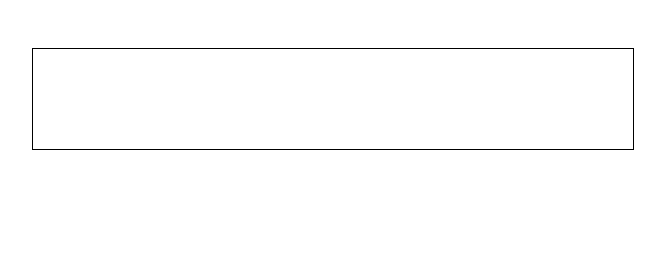
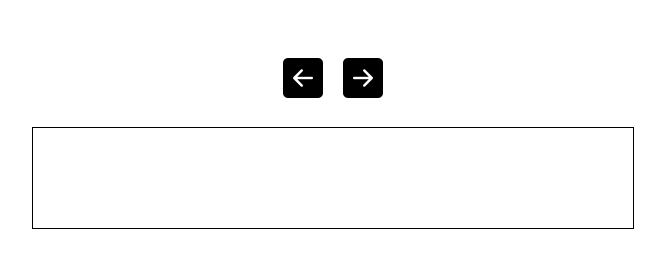
Before and after one commit to pss-aileen/practice-canvas-api, a plain HTML site: page 02_draw-eraserr/index.html in a window 1280 px wide. Shown: the whole page, without its empty margins (307-972 px from the left). Drawn offline with nearby package versions, Linux system fonts and the light colour scheme.

Commit message:
ボタンの挙動修正

```diff
--- a/02_draw-eraserr/index.html
+++ b/02_draw-eraserr/index.html
@@ -5,11 +5,14 @@
   <meta charset="UTF-8">
   <meta name="viewport" content="width=device-width, initial-scale=1.0">
   <title>Canvas API</title>
+  <link rel="stylesheet" href="https://cdn.jsdelivr.net/npm/bootstrap-icons@1.11.3/font/bootstrap-icons.min.css">
   <link rel="stylesheet" href="style.css">
 </head>
 
 <body>
 
+  <button aria-label="戻る" id="prev"><i class="bi bi-arrow-left-square-fill"></i></button>
+  <button aria-label="次へ" id="next"><i class="bi bi-arrow-right-square-fill"></i></button>
   <canvas id="canvas" width="600" height="100"></canvas>
 
   <script src="script.js"></script>
--- a/02_draw-eraserr/script.js
+++ b/02_draw-eraserr/script.js
@@ -11,6 +11,8 @@
     [PROBLEM] x, ylineto,strokeあたりを関数化するとなぜか動かなかった
     - drawごとにやらないとだめかも
     - たぶん、関数宣言位置がmousedownの中身で、おかしなことになってたのかも。
+    [PROBLEM] マウスがcanvasから出ると線ストップ
+    - 将来的に: canvasの外に出て、描画していたとして、それが戻ってきた時に出た時の線と、入ってきた時の線が繋がるのはやめたい。
   */
 
   /*
@@ -70,16 +72,21 @@
     });
     // マウスアップすると線ストップ
     canvas.addEventListener('mouseup', (e) => {
-      isDrawing = false;
-      pathHistory.push(currentPath);
-      currentPath = [];
-      console.table(pathHistory);
+      if (isDrawing) {
+        isDrawing = false;
+        pathHistory.push(currentPath);
+        currentPath = [];
+        console.table(pathHistory);
+      }
     });
 
-    // マウスがcanvasから出ると線ストップ
-    // 将来的に: canvasの外に出て、描画していたとして、それが戻ってきた時に出た時の線と、入ってきた時の線が繋がるのはやめたい。
     canvas.addEventListener('mouseout', (e) => {
-      isDrawing = false;
+      if (isDrawing) {
+        isDrawing = false;
+        pathHistory.push(currentPath);
+        currentPath = [];
+        console.table(pathHistory);
+      }
     });
   } else {
     console.warn('There is no support.');
--- a/02_draw-eraserr/style.css
+++ b/02_draw-eraserr/style.css
@@ -1,7 +1,31 @@
 @charset "utf-8";
+
+* {
+  box-sizing: border-box;
+}
+
+body {
+  text-align: center;
+  padding: 48px 0;
+}
+
+button {
+  all: unset;
+  box-sizing: border-box;
+  font-size: 40px;
+  cursor: pointer;
+}
+
+button:active {
+  opacity: 0.6;
+}
+
+button + button {
+  margin-left: 16px;
+}
 
 #canvas {
   display: block;
   border: 1px solid;
-  margin: 48px auto;
+  margin: 24px auto;
 }
```
